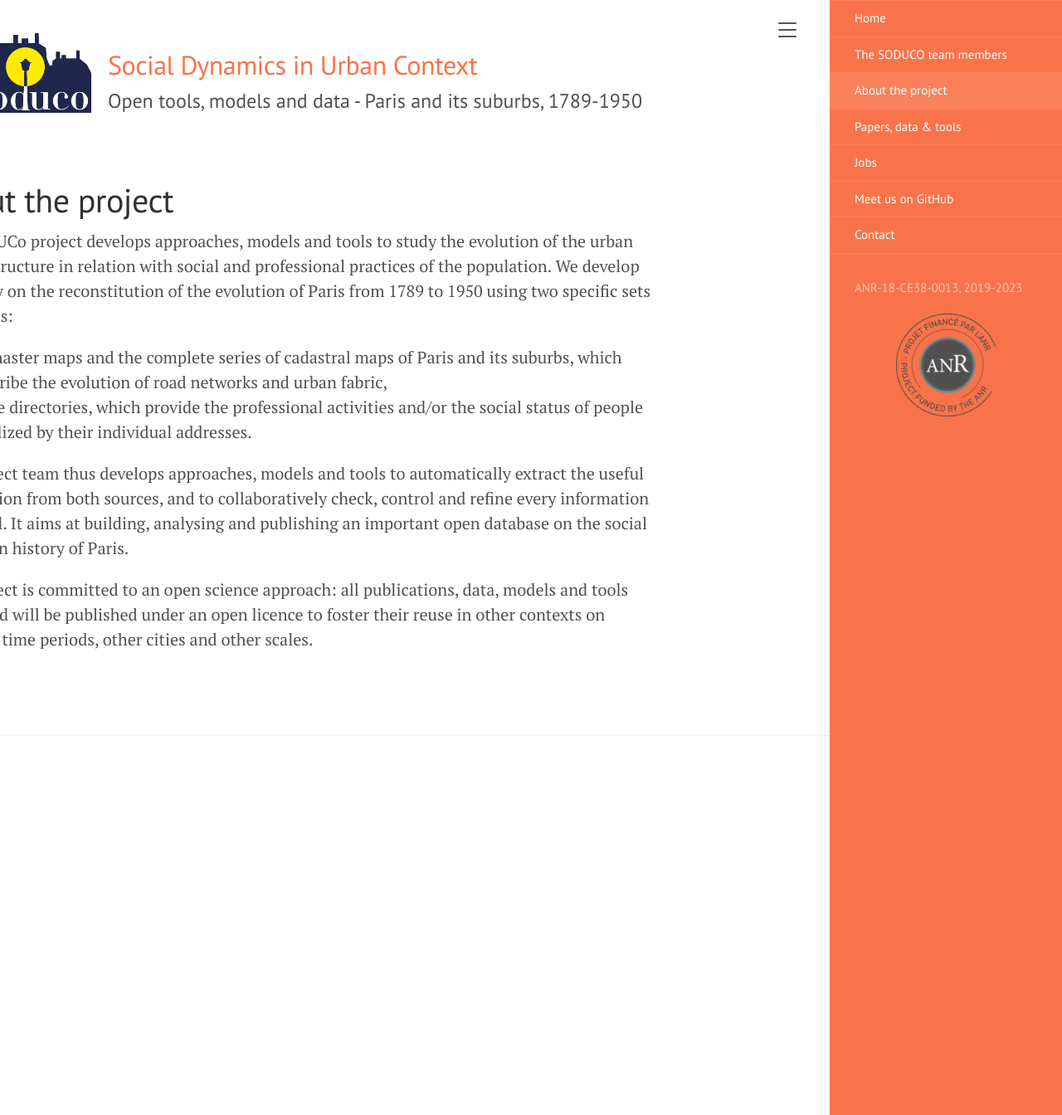
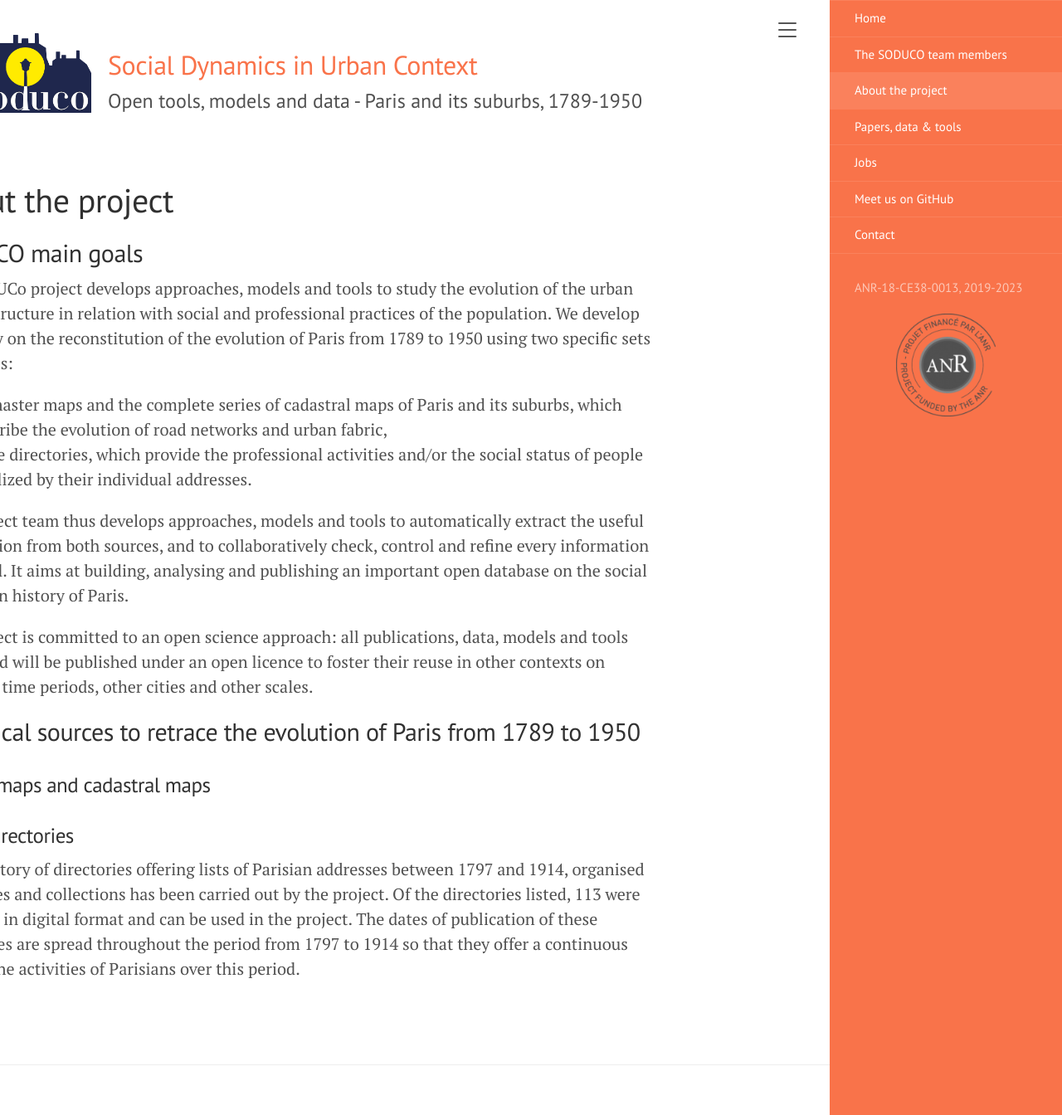
Before and after one commit to soduco/soduco.github.io, a Jekyll site: the page built from about.md, in a window 1280 px wide and 1344 px high. Shown: the whole window at 83% size. Built offline with Jekyll 4.4.1, drawn with Linux system fonts in a browser that asks for light colours.

Commit message:
Update about.md
Added historical sources sections

```diff
--- a/about.md
+++ b/about.md
@@ -3,6 +3,7 @@ layout: page
 title:  About the project
 rank: 3
 ---
+## SODUCO main goals
 
 The SoDUCo project develops approaches, models and tools to study the evolution of the urban spatial structure in relation with social and professional practices of the population. We develop our study on the reconstitution of the evolution of Paris from 1789 to 1950 using two specific sets of sources:
 - 16 master maps and the complete series of cadastral maps of Paris and its suburbs, which describe the evolution of road networks and urban fabric,
@@ -11,3 +12,11 @@ The SoDUCo project develops approaches, models and tools to study the evolution
 The project team thus develops approaches, models and tools to automatically extract the useful information from both sources, and to collaboratively check, control and refine every information extracted. It aims at building, analysing and publishing an important open database on the social and urban history of Paris.
 
 The project is committed to an open science approach: all publications, data, models and tools developed will be published under an open licence to foster their reuse in other contexts on different time periods, other cities and other scales.
+
+## Historical sources to retrace the evolution of Paris from 1789 to 1950
+
+### Master maps and cadastral maps
+
+### Trade directories
+
+An inventory of directories offering lists of Parisian addresses between 1797 and 1914, organised into series and collections has been carried out by the project. Of the directories listed, 113 were available in digital format and can be used in the project. The dates of publication of these directories are spread throughout the period from 1797 to 1914 so that they offer a continuous view of the activities of Parisians over this period.
```
